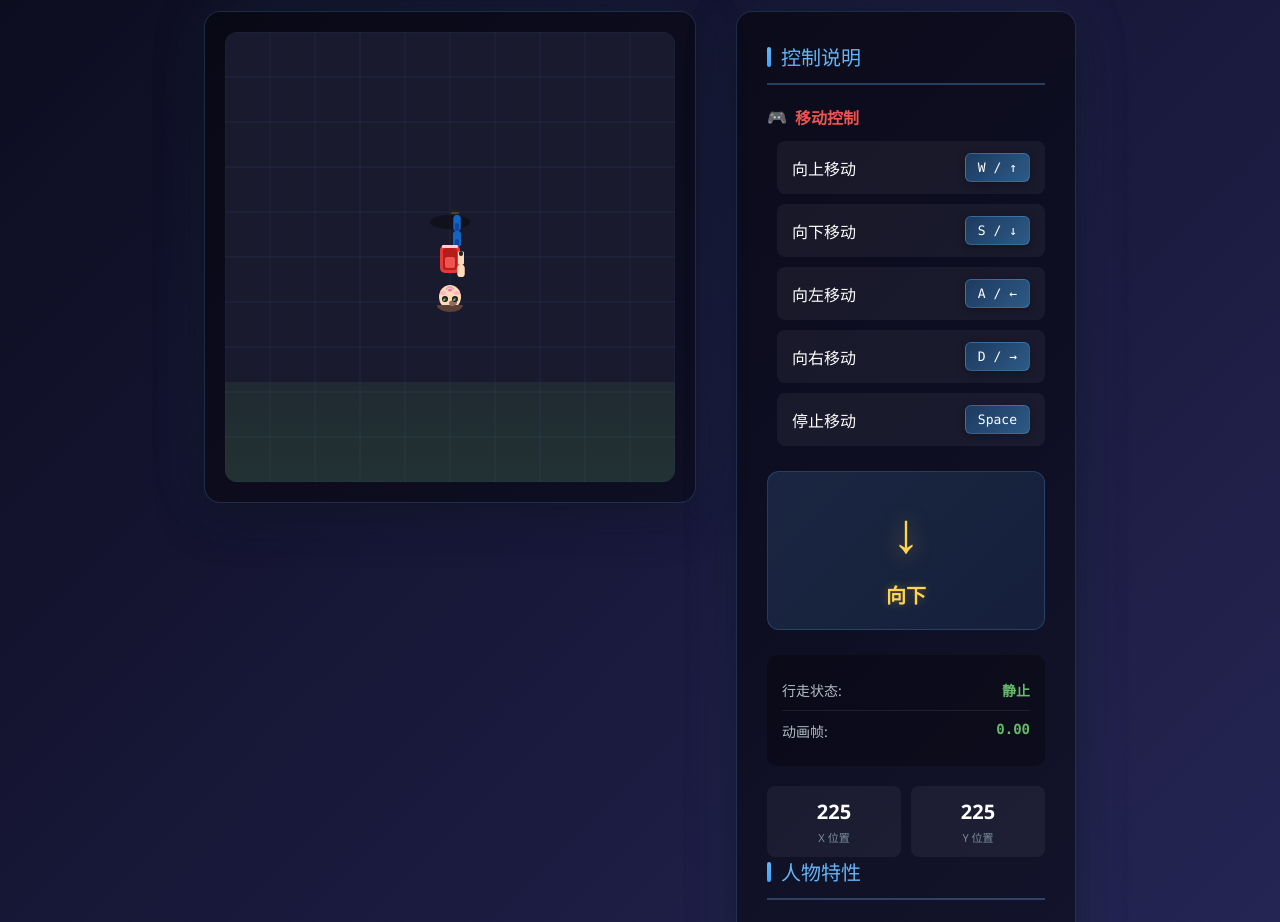
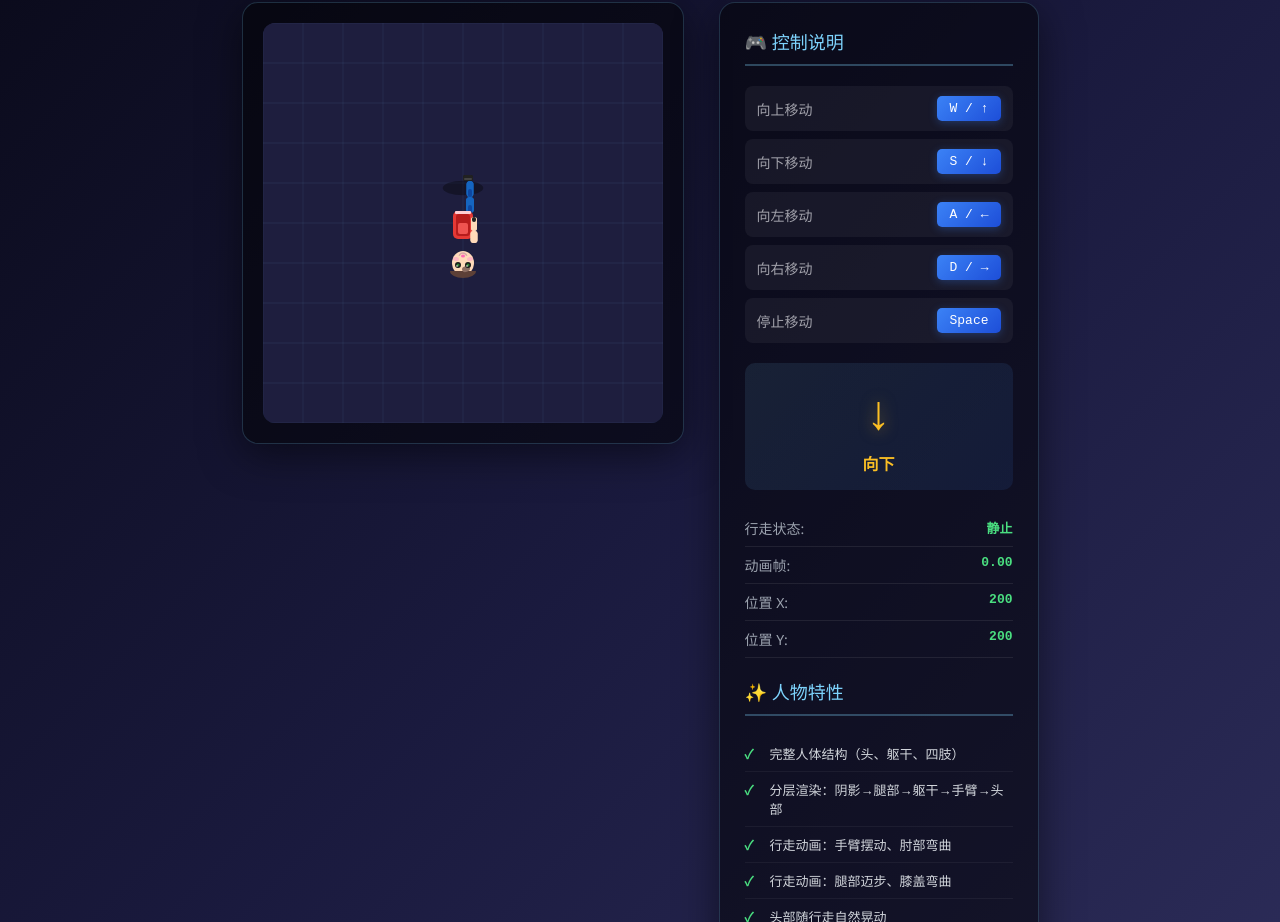
Before and after one commit to tangyushan119/29001youxi, a website: page test-character.html in a window 1280 px wide. Shown: the part 83-1005 px from the top of the page. Drawn offline with Linux system fonts and the light colour scheme.

Commit message:
.2543649736892921:39c50be35327f143f53d097e68fed30d_6a2b8e92234a587349969297.6a2b916a234a5873499692f8.6a2b916a2f232d1155edd16d:Trae CN.T(2026/6/12 12:56:10)

```diff
--- a/src/game/Scene.js
+++ b/src/game/Scene.js
@@ -1,3 +1,5 @@
+import { PlayerRenderer } from './PlayerRenderer.js';
+
 class Scene {
     constructor(name) {
         this.name = name;
@@ -133,8 +135,6 @@ class Scene {
     onUpdate(deltaTime) {}
     onRender() {}
 }
-
-import { PlayerRenderer } from './PlayerRenderer.js';
 
 class GameScene extends Scene {
     constructor(name) {
--- a/test-character.html
+++ b/test-character.html
@@ -3,17 +3,13 @@
 <head>
     <meta charset="UTF-8">
     <meta name="viewport" content="width=device-width, initial-scale=1.0">
-    <title>人物模型测试 - 完整人形展示</title>
+    <title>人物模型测试 - 完整人形渲染验证</title>
     <style>
-        * {
-            margin: 0;
-            padding: 0;
-            box-sizing: border-box;
-        }
+        * { margin: 0; padding: 0; box-sizing: border-box; }
 
         body {
             font-family: 'Segoe UI', Arial, sans-serif;
-            background: linear-gradient(135deg, #0c0c1e 0%, #1a1a3e 50%, #2a2a5e 100%);
+            background: linear-gradient(135deg, #0a0a1a 0%, #1a1a3e 50%, #2d2d5a 100%);
             min-height: 100vh;
             display: flex;
             flex-direction: column;
@@ -24,308 +20,215 @@
 
         h1 {
             margin-bottom: 25px;
-            color: #64b5f6;
-            font-size: 32px;
-            text-shadow: 2px 2px 8px rgba(100, 181, 246, 0.4);
-            display: flex;
-            align-items: center;
-            gap: 15px;
-        }
-
-        .hero-icon {
-            font-size: 36px;
+            color: #7dd3fc;
+            font-size: 28px;
+            text-shadow: 0 0 20px rgba(125, 211, 252, 0.5);
         }
 
         .container {
             display: flex;
-            gap: 40px;
+            gap: 35px;
             flex-wrap: wrap;
             justify-content: center;
             align-items: flex-start;
-            max-width: 1200px;
         }
 
-        .canvas-wrapper {
-            background: rgba(0,0,0,0.4);
+        .canvas-container {
+            background: rgba(0,0,0,0.5);
             border-radius: 16px;
             padding: 20px;
-            box-shadow: 0 12px 48px rgba(0,0,0,0.4), 0 0 60px rgba(100, 181, 246, 0.1);
-            border: 1px solid rgba(100, 181, 246, 0.2);
+            box-shadow: 0 10px 40px rgba(0,0,0,0.5);
+            border: 1px solid rgba(125, 211, 252, 0.2);
         }
 
         canvas {
             border-radius: 12px;
-            background: linear-gradient(180deg, #1a1a2e 0%, #16213e 100%);
+            background: linear-gradient(180deg, #1e1e3e 0%, #16213e 100%);
             display: block;
-            box-shadow: inset 0 2px 10px rgba(0,0,0,0.3);
         }
 
-        .info-panel {
-            background: rgba(0,0,0,0.45);
+        .control-panel {
+            background: rgba(0,0,0,0.5);
             border-radius: 16px;
-            padding: 30px;
-            width: 340px;
-            box-shadow: 0 12px 48px rgba(0,0,0,0.4), 0 0 60px rgba(100, 181, 246, 0.1);
-            border: 1px solid rgba(100, 181, 246, 0.2);
+            padding: 25px;
+            width: 320px;
+            box-shadow: 0 10px 40px rgba(0,0,0,0.5);
+            border: 1px solid rgba(125, 211, 252, 0.2);
         }
 
-        .info-title {
-            color: #64b5f6;
-            font-size: 20px;
+        .panel-title {
+            color: #7dd3fc;
+            font-size: 18px;
             margin-bottom: 20px;
-            padding-bottom: 12px;
-            border-bottom: 2px solid rgba(100, 181, 246, 0.3);
-            display: flex;
-            align-items: center;
-            gap: 10px;
+            padding-bottom: 10px;
+            border-bottom: 2px solid rgba(125, 211, 252, 0.3);
         }
 
-        .info-title::before {
-            content: '';
-            width: 4px;
-            height: 20px;
-            background: linear-gradient(180deg, #64b5f6, #42a5f5);
-            border-radius: 2px;
+        .controls {
+            margin-bottom: 20px;
         }
 
-        .control-info {
-            margin-bottom: 25px;
-        }
-
-        .control-info h3 {
-            color: #ef5350;
-            margin-bottom: 12px;
-            font-size: 16px;
-            display: flex;
-            align-items: center;
-            gap: 8px;
-        }
-
-        .control-info h3::before {
-            content: '🎮';
-        }
-
-        .control-list {
-            list-style: none;
-            padding-left: 10px;
-        }
-
-        .control-list li {
-            margin: 10px 0;
-            padding: 12px 15px;
-            background: rgba(255,255,255,0.05);
-            border-radius: 8px;
+        .control-key {
             display: flex;
             justify-content: space-between;
             align-items: center;
-            transition: all 0.2s ease;
+            padding: 10px 12px;
+            margin: 8px 0;
+            background: rgba(255,255,255,0.05);
+            border-radius: 8px;
+            transition: all 0.2s;
         }
 
-        .control-list li:hover {
-            background: rgba(100, 181, 246, 0.1);
-            transform: translateX(5px);
+        .control-key:hover {
+            background: rgba(125, 211, 252, 0.1);
         }
 
-        .key {
-            background: linear-gradient(135deg, #1e3a5f, #2d5a87);
-            padding: 6px 12px;
-            border-radius: 6px;
-            font-family: 'Consolas', monospace;
+        .key-label {
+            color: #a1a1aa;
+            font-size: 14px;
+        }
+
+        .key-code {
+            background: linear-gradient(135deg, #3b82f6, #1d4ed8);
+            padding: 5px 12px;
+            border-radius: 5px;
+            font-family: monospace;
             font-size: 13px;
-            box-shadow: 0 2px 8px rgba(0,0,0,0.3);
-            border: 1px solid rgba(100, 181, 246, 0.3);
+            box-shadow: 0 2px 8px rgba(59, 130, 246, 0.3);
+        }
+
+        .status-section {
+            margin-bottom: 20px;
+        }
+
+        .status-row {
+            display: flex;
+            justify-content: space-between;
+            padding: 8px 0;
+            border-bottom: 1px solid rgba(255,255,255,0.08);
+        }
+
+        .status-label {
+            color: #9ca3af;
+            font-size: 14px;
+        }
+
+        .status-value {
+            color: #4ade80;
+            font-weight: bold;
+            font-family: monospace;
         }
 
         .direction-display {
-            margin-top: 25px;
-            padding: 20px;
-            background: linear-gradient(135deg, rgba(100, 181, 246, 0.15), rgba(66, 165, 245, 0.1));
-            border-radius: 12px;
+            background: linear-gradient(135deg, rgba(125, 211, 252, 0.1), rgba(59, 130, 246, 0.1));
+            padding: 15px;
+            border-radius: 10px;
             text-align: center;
-            border: 1px solid rgba(100, 181, 246, 0.2);
+            margin-bottom: 20px;
         }
 
         .direction-arrow {
-            font-size: 56px;
-            margin-bottom: 12px;
-            color: #ffd54f;
-            text-shadow: 0 0 20px rgba(255, 213, 79, 0.5);
-            transition: transform 0.3s ease;
+            font-size: 48px;
+            color: #fbbf24;
+            text-shadow: 0 0 15px rgba(251, 191, 36, 0.5);
+            margin-bottom: 8px;
         }
 
         .direction-text {
-            color: #ffd54f;
-            font-size: 20px;
+            color: #fbbf24;
             font-weight: bold;
-            text-shadow: 0 0 10px rgba(255, 213, 79, 0.3);
         }
 
-        .animation-states {
-            margin-top: 25px;
-            padding: 15px;
-            background: rgba(0,0,0,0.3);
-            border-radius: 10px;
+        .feature-list {
+            list-style: none;
+            padding-left: 0;
         }
 
-        .state-item {
-            display: flex;
-            justify-content: space-between;
-            padding: 10px 0;
-            border-bottom: 1px solid rgba(255,255,255,0.08);
+        .feature-list li {
+            padding: 8px 0 8px 25px;
+            position: relative;
+            color: #d1d5db;
+            font-size: 13px;
+            border-bottom: 1px solid rgba(255,255,255,0.05);
         }
 
-        .state-item:last-child {
-            border-bottom: none;
-        }
-
-        .state-label {
-            color: #b0bec5;
-            font-size: 14px;
-        }
-
-        .state-value {
-            font-weight: bold;
-            font-family: 'Consolas', monospace;
-            font-size: 14px;
-            color: #66bb6a;
-        }
-
-        .features-list {
-            margin-top: 25px;
-            padding-left: 20px;
-        }
-
-        .features-list li {
-            margin: 12px 0;
-            color: #cfd8dc;
-            position: relative;
-            padding-left: 25px;
-            font-size: 14px;
-            line-height: 1.5;
-        }
-
-        .features-list li::before {
+        .feature-list li::before {
             content: '✓';
             position: absolute;
             left: 0;
-            color: #66bb6a;
+            color: #4ade80;
             font-weight: bold;
-            background: rgba(102, 187, 106, 0.2);
-            width: 18px;
-            height: 18px;
-            border-radius: 50%;
-            display: flex;
-            align-items: center;
-            justify-content: center;
-            font-size: 12px;
-        }
-
-        .stats-row {
-            display: flex;
-            gap: 10px;
-            margin-top: 20px;
-        }
-
-        .stat-item {
-            flex: 1;
-            padding: 12px;
-            background: rgba(255,255,255,0.05);
-            border-radius: 8px;
-            text-align: center;
-        }
-
-        .stat-value {
-            font-size: 20px;
-            font-weight: bold;
-            color: #fff;
-        }
-
-        .stat-label {
-            font-size: 11px;
-            color: #78909c;
-            margin-top: 4px;
-        }
-
-        @media (max-width: 800px) {
-            .container {
-                flex-direction: column;
-                align-items: center;
-            }
-
-            .info-panel {
-                width: 100%;
-                max-width: 400px;
-            }
-
-            h1 {
-                font-size: 24px;
-                text-align: center;
-            }
         }
     </style>
 </head>
 <body>
-    <h1>
-        <span class="hero-icon">🦸</span>
-        人物模型测试 - 完整人形展示
-    </h1>
+    <h1>🦸 人物模型测试 - 完整人形渲染验证</h1>
 
     <div class="container">
-        <div class="canvas-wrapper">
-            <canvas id="characterCanvas" width="450" height="450"></canvas>
+        <div class="canvas-container">
+            <canvas id="canvas" width="400" height="400"></canvas>
         </div>
 
-        <div class="info-panel">
-            <div class="info-title">控制说明</div>
+        <div class="control-panel">
+            <div class="panel-title">🎮 控制说明</div>
 
-            <div class="control-info">
-                <h3>移动控制</h3>
-                <ul class="control-list">
-                    <li><span>向上移动</span><span class="key">W / ↑</span></li>
-                    <li><span>向下移动</span><span class="key">S / ↓</span></li>
-                    <li><span>向左移动</span><span class="key">A / ←</span></li>
-                    <li><span>向右移动</span><span class="key">D / →</span></li>
-                    <li><span>停止移动</span><span class="key">Space</span></li>
-                </ul>
+            <div class="controls">
+                <div class="control-key">
+                    <span class="key-label">向上移动</span>
+                    <span class="key-code">W / ↑</span>
+                </div>
+                <div class="control-key">
+                    <span class="key-label">向下移动</span>
+                    <span class="key-code">S / ↓</span>
+                </div>
+                <div class="control-key">
+                    <span class="key-label">向左移动</span>
+                    <span class="key-code">A / ←</span>
+                </div>
+                <div class="control-key">
+                    <span class="key-label">向右移动</span>
+                    <span class="key-code">D / →</span>
+                </div>
+                <div class="control-key">
+                    <span class="key-label">停止移动</span>
+                    <span class="key-code">Space</span>
+                </div>
             </div>
 
             <div class="direction-display">
-                <div class="direction-arrow" id="directionArrow">↓</div>
-                <div class="direction-text" id="directionText">向下</div>
+                <div class="direction-arrow" id="dirArrow">↓</div>
+                <div class="direction-text" id="dirText">向下</div>
             </div>
 
-            <div class="animation-states">
-                <div class="state-item">
-                    <span class="state-label">行走状态:</span>
-                    <span class="state-value" id="walkState">静止</span>
+            <div class="status-section">
+                <div class="status-row">
+                    <span class="status-label">行走状态:</span>
+                    <span class="status-value" id="walkStatus">静止</span>
                 </div>
-                <div class="state-item">
-                    <span class="state-label">动画帧:</span>
-                    <span class="state-value" id="animationFrame">0.00</span>
+                <div class="status-row">
+                    <span class="status-label">动画帧:</span>
+                    <span class="status-value" id="animFrame">0.00</span>
+                </div>
+                <div class="status-row">
+                    <span class="status-label">位置 X:</span>
+                    <span class="status-value" id="posX">200</span>
+                </div>
+                <div class="status-row">
+                    <span class="status-label">位置 Y:</span>
+                    <span class="status-value" id="posY">200</span>
                 </div>
             </div>
 
-            <div class="stats-row">
-                <div class="stat-item">
-                    <div class="stat-value" id="statX">225</div>
-                    <div class="stat-label">X 位置</div>
-                </div>
-                <div class="stat-item">
-                    <div class="stat-value" id="statY">225</div>
-                    <div class="stat-label">Y 位置</div>
-                </div>
-            </div>
-
-            <div class="info-title">人物特性</div>
-            <ul class="features-list">
-                <li>完整人体结构：头部、躯干、四肢（上臂/下臂/大腿/小腿）</li>
-                <li>精美的头部细节：头发、眼睛、腮红、微笑表情</li>
-                <li>流畅行走动画：手臂摆动、肘部弯曲、膝盖弯曲</li>
-                <li>真实步态：脚部抬起、迈步、落地动作</li>
+            <div class="panel-title">✨ 人物特性</div>
+            <ul class="feature-list">
+                <li>完整人体结构（头、躯干、四肢）</li>
+                <li>分层渲染：阴影→腿部→躯干→手臂→头部</li>
+                <li>行走动画：手臂摆动、肘部弯曲</li>
+                <li>行走动画：腿部迈步、膝盖弯曲</li>
                 <li>头部随行走自然晃动</li>
-                <li>动态阴影效果随步伐变化</li>
+                <li>动态阴影随步伐变化</li>
                 <li>四个方向平滑转向</li>
-                <li>自然配色：红色上衣、蓝色裤子、黑色鞋子</li>
+                <li>精美的面部细节（眼睛、腮红、微笑）</li>
             </ul>
         </div>
     </div>
@@ -333,66 +236,48 @@
     <script type="module">
         import { PlayerRenderer } from './src/game/PlayerRenderer.js';
 
-        const canvas = document.getElementById('characterCanvas');
+        const canvas = document.getElementById('canvas');
         const ctx = canvas.getContext('2d');
 
         const playerRenderer = new PlayerRenderer();
 
-        const directionArrow = document.getElementById('directionArrow');
-        const directionText = document.getElementById('directionText');
-        const walkState = document.getElementById('walkState');
-        const animationFrame = document.getElementById('animationFrame');
-        const statX = document.getElementById('statX');
-        const statY = document.getElementById('statY');
+        const dirArrow = document.getElementById('dirArrow');
+        const dirText = document.getElementById('dirText');
+        const walkStatus = document.getElementById('walkStatus');
+        const animFrame = document.getElementById('animFrame');
+        const posX = document.getElementById('posX');
+        const posY = document.getElementById('posY');
 
-        let playerX = canvas.width / 2;
-        let playerY = canvas.height / 2;
+        let px = canvas.width / 2;
+        let py = canvas.height / 2;
         let direction = 'down';
         let isWalking = false;
 
-        const keys = {
-            KeyW: false,
-            KeyS: false,
-            KeyA: false,
-            KeyD: false,
-            ArrowUp: false,
-            ArrowDown: false,
-            ArrowLeft: false,
-            ArrowRight: false
+        const keys = {};
+        const dirMap = {
+            up: { x: 0, y: -3, arrow: '↑', text: '向上' },
+            down: { x: 0, y: 3, arrow: '↓', text: '向下' },
+            left: { x: -3, y: 0, arrow: '←', text: '向左' },
+            right: { x: 3, y: 0, arrow: '→', text: '向右' }
         };
 
-        const directionMap = {
-            up: { x: 0, y: -3.5, arrow: '↑', text: '向上' },
-            down: { x: 0, y: 3.5, arrow: '↓', text: '向下' },
-            left: { x: -3.5, y: 0, arrow: '←', text: '向左' },
-            right: { x: 3.5, y: 0, arrow: '→', text: '向右' }
-        };
-
-        function updateDirectionDisplay(newDirection) {
-            direction = newDirection;
-            directionArrow.textContent = directionMap[newDirection].arrow;
-            directionText.textContent = directionMap[newDirection].text;
+        function updateDir(newDir) {
+            direction = newDir;
+            dirArrow.textContent = dirMap[newDir].arrow;
+            dirText.textContent = dirMap[newDir].text;
         }
 
-        function handleKeyDown(e) {
-            if (keys.hasOwnProperty(e.code)) {
+        function onKeyDown(e) {
+            keys[e.code] = true;
+
+            if (e.code === 'KeyW' || e.code === 'ArrowUp') updateDir('up');
+            else if (e.code === 'KeyS' || e.code === 'ArrowDown') updateDir('down');
+            else if (e.code === 'KeyA' || e.code === 'ArrowLeft') updateDir('left');
+            else if (e.code === 'KeyD' || e.code === 'ArrowRight') updateDir('right');
+
+            if (['KeyW', 'KeyS', 'KeyA', 'KeyD', 'ArrowUp', 'ArrowDown', 'ArrowLeft', 'ArrowRight'].includes(e.code)) {
                 e.preventDefault();
-                keys[e.code] = true;
-
-                let newDirection = direction;
-
-                if (e.code === 'KeyW' || e.code === 'ArrowUp') {
-                    newDirection = 'up';
-                } else if (e.code === 'KeyS' || e.code === 'ArrowDown') {
-                    newDirection = 'down';
-                } else if (e.code === 'KeyA' || e.code === 'ArrowLeft') {
-                    newDirection = 'left';
-                } else if (e.code === 'KeyD' || e.code === 'ArrowRight') {
-                    newDirection = 'right';
-                }
-
-                updateDirectionDisplay(newDirection);
-                playerRenderer.setDirection(newDirection);
+                playerRenderer.setDirection(direction);
                 playerRenderer.setWalking(true);
                 isWalking = true;
             }
@@ -404,83 +289,58 @@
             }
         }
 
-        function handleKeyUp(e) {
-            if (keys.hasOwnProperty(e.code)) {
-                keys[e.code] = false;
-
-                const anyKeyPressed = Object.values(keys).some(v => v);
-
-                if (!anyKeyPressed) {
-                    playerRenderer.setWalking(false);
-                    isWalking = false;
-                }
+        function onKeyUp(e) {
+            keys[e.code] = false;
+            const anyPressed = Object.values(keys).some(v => v);
+            if (!anyPressed) {
+                playerRenderer.setWalking(false);
+                isWalking = false;
             }
         }
 
         function drawGrid() {
-            ctx.strokeStyle = 'rgba(100, 181, 246, 0.08)';
+            ctx.strokeStyle = 'rgba(125, 211, 252, 0.08)';
             ctx.lineWidth = 1;
-
-            const gridSize = 45;
-
-            for (let x = 0; x <= canvas.width; x += gridSize) {
+            for (let i = 0; i <= canvas.width; i += 40) {
                 ctx.beginPath();
-                ctx.moveTo(x, 0);
-                ctx.lineTo(x, canvas.height);
-                ctx.stroke();
+                ctx.moveTo(i, 0); ctx.lineTo(i, canvas.height); ctx.stroke();
+                ctx.beginPath();
+                ctx.moveTo(0, i); ctx.lineTo(canvas.width, i); ctx.stroke();
             }
-
-            for (let y = 0; y <= canvas.height; y += gridSize) {
-                ctx.beginPath();
-                ctx.moveTo(0, y);
-                ctx.lineTo(canvas.width, y);
-                ctx.stroke();
-            }
-        }
-
-        function drawGround() {
-            const gradient = ctx.createLinearGradient(0, canvas.height - 100, 0, canvas.height);
-            gradient.addColorStop(0, 'rgba(76, 175, 80, 0.1)');
-            gradient.addColorStop(1, 'rgba(67, 142, 69, 0.2)');
-
-            ctx.fillStyle = gradient;
-            ctx.fillRect(0, canvas.height - 100, canvas.width, 100);
         }
 
         let lastTime = performance.now();
 
         function animate(currentTime) {
-            const deltaTime = (currentTime - lastTime) / 1000;
+            const dt = (currentTime - lastTime) / 1000;
             lastTime = currentTime;
 
-            ctx.fillStyle = '#1a1a2e';
+            ctx.fillStyle = '#1e1e3e';
             ctx.fillRect(0, 0, canvas.width, canvas.height);
 
-            drawGround();
             drawGrid();
 
             if (isWalking) {
-                const move = directionMap[direction];
-                playerX += move.x;
-                playerY += move.y;
-
-                playerX = Math.max(60, Math.min(canvas.width - 60, playerX));
-                playerY = Math.max(60, Math.min(canvas.height - 60, playerY));
+                const move = dirMap[direction];
+                px += move.x;
+                py += move.y;
+                px = Math.max(50, Math.min(canvas.width - 50, px));
+                py = Math.max(50, Math.min(canvas.height - 50, py));
             }
 
-            playerRenderer.update(deltaTime);
-            playerRenderer.draw(ctx, playerX, playerY, direction);
+            playerRenderer.update(dt);
+            playerRenderer.draw(ctx, px, py, direction);
 
-            walkState.textContent = isWalking ? '行走中' : '静止';
-            animationFrame.textContent = playerRenderer.animationTime.toFixed(2);
-            statX.textContent = Math.round(playerX);
-            statY.textContent = Math.round(playerY);
+            walkStatus.textContent = isWalking ? '行走中' : '静止';
+            animFrame.textContent = playerRenderer.animationTime.toFixed(2);
+            posX.textContent = Math.round(px);
+            posY.textContent = Math.round(py);
 
             requestAnimationFrame(animate);
         }
 
-        window.addEventListener('keydown', handleKeyDown);
-        window.addEventListener('keyup', handleKeyUp);
+        window.addEventListener('keydown', onKeyDown);
+        window.addEventListener('keyup', onKeyUp);
 
         requestAnimationFrame(animate);
     </script>
```
